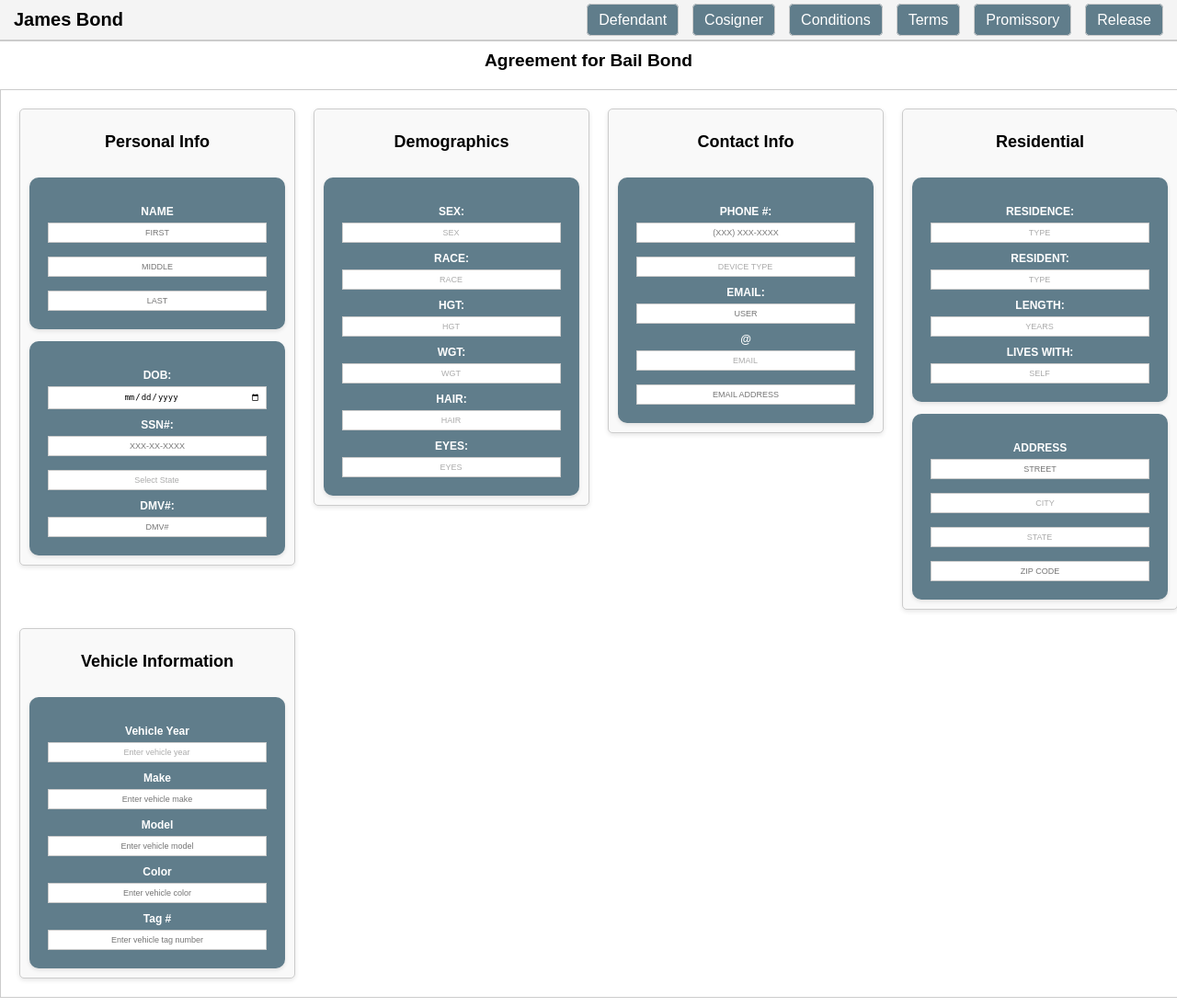
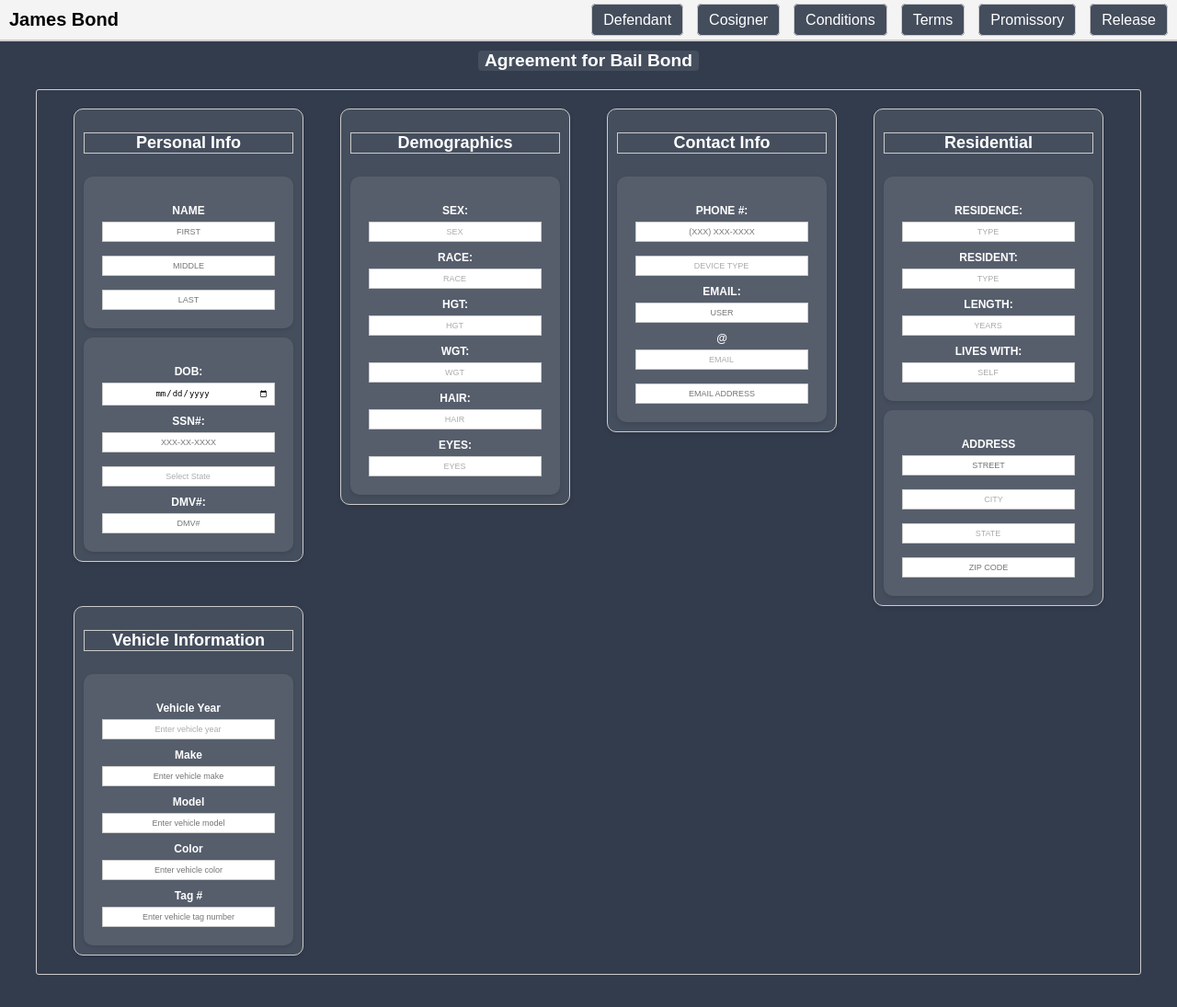
Before and after one commit to lucasj-lab/DYNAMIC-CONTRACT, a PHP site: page / in a window 1280 px wide. Shown: the whole page at 92% size. After the commit the page ends 1060 px from the top, so only its background shows below. Run offline with PHP 8.4, Linux system fonts and the light colour scheme; some libraries are stand-ins or nearby versions.

Commit message:
updated the styles for a dark modes status=---styled and profiled..

```diff
--- a/header.php
+++ b/header.php
@@ -42,7 +42,7 @@ if (isset($_GET['section'])) {
             position: relative;
             background-color: #f4f4f4;
             border-bottom: 2px solid #ccc;
-            padding: 10px 15px;
+            padding: 10px;
             display: flex;
             align-items: center;
             justify-content: space-between;
@@ -71,14 +71,18 @@ if (isset($_GET['section'])) {
         .desktop-menu ul li a {
             text-decoration: none;
             padding: 8px 12px;
-            background-color: #607d8b;
+            background-color:#444d5c;
             color: white;
             border-radius: 5px;
             border: 1px solid #ccc;
         }
 
         .desktop-menu ul li a:hover {
-            background-color: #607d8b;
+            background-color:#161920;
+        }
+
+        .desktop-menu ul li a:hover {
+            background-color:#161920;
         }
 
         /* The text area that changes when a nav item is clicked */
@@ -87,7 +91,16 @@ if (isset($_GET['section'])) {
             margin: 10px 0;
             font-size: 1.2rem;
             font-weight: bold;
+            background-color: #f9f9f917;
+            color: #fff;
+            max-width: 30%;
+            border-radius: 4px;
+            display: flex;
+            justify-content: space-evenly;
+            align-self: center;
+            min-width: 240px;
         }
+
 
         /* Container area for the sections */
         .container-wrapper {
@@ -95,23 +108,26 @@ if (isset($_GET['section'])) {
             padding: 20px;
             border: 1px solid #ccc;
             margin: 10px auto;
+            border-radius: 3px;
+            max-width: 100%;
         }
 
         .container-wrapper.active {
             display: grid;
-            justify-content: space-between;
+            /* justify-content: space-between; */
             align-items: start;
             padding: 20px;
             border: 1px solid #ccc;
             margin: 10px auto;
+            max-width: 100%;
         }
 
         /* Hamburger for mobile */
         .hamburger {
             display: none; /* Hide by default, shown on smaller screens */
             cursor: pointer;
-            font-size: 24px;
-            background: none;
+            font-size: 16px;
+            background: #333c4df2;
             border: none;
         }
 
@@ -122,7 +138,7 @@ if (isset($_GET['section'])) {
             top: 60px; /* Below header */
 
             width: 25%;
-            background-color: #607d8b;
+            background-color:#333c4d;
             border-bottom: 2px solid #ccc;
         }
 
@@ -145,18 +161,18 @@ if (isset($_GET['section'])) {
             text-decoration: none;
             display: block;
             padding: 8px 12px;
-            background-color: #607d8b;
+            background-color: #333c4df2;
             color: #ffffff;
             border-radius: 5px;
             border: 1px solid #ccc;
         }
 
         .mobile-menu ul li a:hover {
-            background-color: #607d8b;
+            background-color: #161920;
         }
 
         /* Media Query for mobile responsiveness */
-        @media (max-width: 768px) {
+        @media (max-width: 599px) {
             .desktop-menu {
                 display: none; /* Hide the desktop menu */
             }
--- a/index.css
+++ b/index.css
@@ -7,11 +7,12 @@ body {
     flex-direction: column;
     padding: 0;
     margin: 0;
-    background-color: #ffffff;
+    background-color: #333c4d;
     text-align: center;
     justify-content: center;
     font-family: arial, sans-serif;
     overflow-x: hidden;
+    min-width: fit-content;
 }
 
 
@@ -21,8 +22,7 @@ body {
     display: grid;
     grid-auto-flow: row; /* Ensures items move from right to left */
     grid-template-rows: repeat repeat(4, minmax(250px, 1fr)); /* Defines rows dynamically */
-    gap: 20px;
-    margin: auto;
+    margin:0 auto;
     text-align: center;
     justify-content: center;
     justify-items: center;
@@ -31,7 +31,7 @@ body {
 
 /* Card Styling */
 .card {
-    background: #607D8B;
+    background: #f9f9f917;
     min-height: 25px;
     border-radius: 10px;
     box-shadow: 0 2px 4px rgba(0, 0, 0, 0.1);
@@ -97,20 +97,19 @@ input[list]::placeholder {
 /* General Button Styling */
 button {
     display: inline-block;
-    padding:5px; /* Balanced padding for a modern feel */
+    /* padding:5px; */ /* Balanced padding for a modern feel */
     font-size:10px; /* Slightly larger text for better readability */
     font-weight: normal;
     text-align: center;
     color: #ffffff;
-    background-color: #607D8B;
+    background-color: #333c4df2;
     border: none;
     border-radius: 2px; /* Fully rounded buttons */
     box-shadow: 0px 4px 6px rgba(0, 0, 0, 0.1); /* Soft shadow for a floating effect */
     cursor: pointer;
     transition: background-color 0.3s ease, box-shadow 0.3s ease; /* Smooth hover effects */
-    width: 100px; /* Adjusts to the button content size */
+    width: 70px; /* Adjusts to the button content size */
     min-width: 90px-webkit-fill-available; /* Ensures consistent button size */
-    margin-top: 13px;
 }
 /* Confirm Button */
 .confirm-btn {
@@ -147,7 +146,7 @@ button {
 
 /* Hover States */
 button:hover {
-    background-color: #324249; /* Darker blue for default buttons */
+    background-color: #0e1518; /* Darker blue for default buttons */
     box-shadow: 0px 6px 8px rgba(0, 0, 0, 0.2); /* Increased shadow on hover */
 }
 
@@ -189,7 +188,7 @@ button:disabled {
 /* Responsive Grid Layout */
 @media (min-width: 1200px) {
     .container-wrapper {
-        grid-template-columns: repeat(4, minmax(300px, 1fr));
+        grid-template-columns: repeat(4, minmax(250px, 1fr));
         grid-auto-flow: row;
     }
 }
@@ -299,7 +298,7 @@ input.error {
 .defendant-container h2,
 .cosigner-container h2 {
     font-size: 1.5rem;
-    color: #333;
+    color: #ffffff;
     margin-bottom: 10px;
 }
 
@@ -350,24 +349,31 @@ input.error {
     }
 }
 
+
 /* Styling for Containers Inside the Grid */
 .container {
     padding: 10px;
     border: 1px solid #ccc;
-    border-radius: 5px;
-    background-color: #f9f9f9;
+    border-radius: 10px;
+    background-color:#f9f9f917;
     box-shadow: 0 2px 5px rgba(0, 0, 0, 0.1);
     display: flex;
     flex-direction: column;
-    row-gap: 13px;
-    width: 300px;
+    row-gap: 10px;
+    width: 250px;
+    max-width: 500px;
+    margin-right: 20px;
+    margin-left: 20px;
+    overflow: visible;
 }
+
 
 /* Styling for Titles Inside Containers */
 .container > h2 {
     font-size: 18px;
     margin-bottom: 15px;
-    color: #000000;
+    color: #ffffff;
+    border: 1px solid #ccc;
 }
 
 .mobile-menu {
@@ -409,7 +415,7 @@ input.error {
     position: absolute;
     top: 60px;
     right: 0;
-    background-color: #ffffff;
+    background-color: #ffffff24;
     width: 100%;
     padding: 1rem;
     box-shadow: 0 2px 4px rgba(255, 255, 255, 0.1);
@@ -427,7 +433,7 @@ input.error {
 }
 
 .mobile-menu ul li a {
-    color: #607D8B;
+    color: #333c4d;
     text-decoration: none;
     font-weight: bold;
 }
@@ -441,7 +447,7 @@ input.error {
 }
     .hamburger {
         display: block;
-      background-color: #607d8b;
+      background-color: #333c4d;
         /* Show hamburger */
     }
 
@@ -449,7 +455,9 @@ input.error {
 .hamburger {
     display: none;
     font-size: 1.8rem;
-    color: #607d8b;
-    background-color: #607d8b;
     cursor: pointer;
 }
+
+.h1 {
+   font-size: 16px;
+}
```
